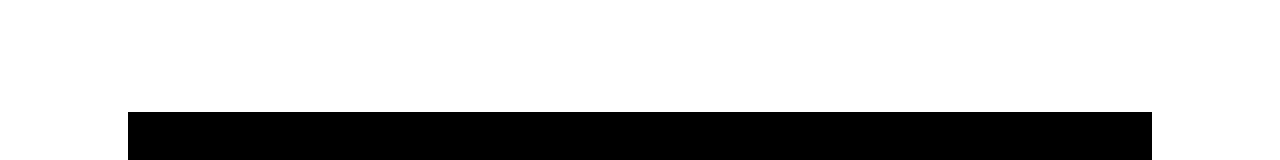
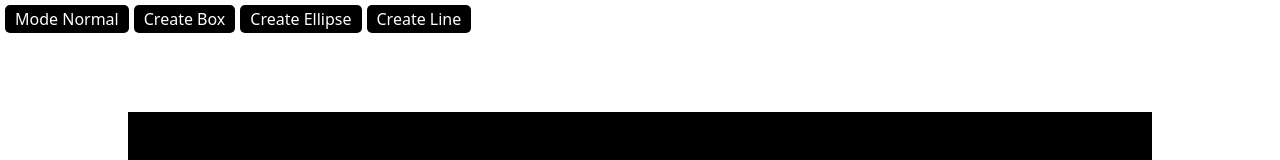
Before and after one commit to harbassan/svg-renderer, a React (Vite) app: page / in a window 1280 px wide. Shown: the top 160 px of the page. Built offline with nearby package versions, Linux system fonts and the light colour scheme.

Commit message:
feat: add element creation

```diff
--- a/package.json
+++ b/package.json
@@ -14,7 +14,8 @@
     "lodash": "^4.17.21",
     "react": "^19.1.0",
     "react-dom": "^19.1.0",
-    "tailwindcss": "^4.1.8"
+    "tailwindcss": "^4.1.8",
+    "uuid": "^11.1.0"
   },
   "devDependencies": {
     "@eslint/js": "^9.25.0",
--- a/src/App.css
+++ b/src/App.css
@@ -0,0 +1,14 @@
+.actions button {
+    background-color: black;
+    color: white;
+    border-radius: 5px;
+    padding: 2px 10px;
+}
+
+.actions {
+    display: flex;
+    gap: 5px;
+    padding: 5px;
+    position: absolute;
+    top: 0;
+}
--- a/src/App.tsx
+++ b/src/App.tsx
@@ -1,11 +1,31 @@
+import { useState } from 'react'
 import './App.css'
 import Canvas from './Canvas'
+import AppContext from './AppContext';
 
 function App() {
 
+  const [mode, setMode] = useState("normal");
+  const [createType, setCreateType] = useState("box");
+
+  const switchNormal = () => setMode("normal");
+
+  const switchCreate = (type: string) => {
+    setMode("create");
+    setCreateType(type);
+  }
+
   return (
     <>
-      <Canvas />
+      <div className="actions">
+        <button onClick={switchNormal}>Mode Normal</button>
+        <button onClick={() => switchCreate("box")}>Create Box</button>
+        <button onClick={() => switchCreate("ellipse")}>Create Ellipse</button>
+        <button onClick={() => switchCreate("line")}>Create Line</button>
+      </div >
+      <AppContext.Provider value={{ mode, setMode, createType }}>
+        <Canvas />
+      </AppContext.Provider >
     </>
   )
 }
--- /dev/null
+++ b/src/AppContext.tsx
@@ -0,0 +1,5 @@
+import { createContext } from "react";
+
+const AppContext = createContext<Record<string, any>>({});
+
+export default AppContext;
--- a/src/Canvas.tsx
+++ b/src/Canvas.tsx
@@ -1,4 +1,4 @@
-import { useRef, useState } from "react";
+import { useContext, useRef, useState } from "react";
 import CanvasContext from "./CanvasContext";
 import useScene from "./useScene";
 import Overlay, { type DragHandlerRef } from "./Overlay";
@@ -9,6 +9,8 @@ import Ellipse from "./Ellipse";
 import Box from "./Box";
 import Image from "./Image";
 import Line from "./Line";
+import CreateOverlay from "./CreateOverlay";
+import AppContext from "./AppContext";
 
 function resolve(component: Component) {
     switch (component.type) {
@@ -30,6 +32,8 @@ function resolve(component: Component) {
 function Canvas() {
     const [selected, setSelected] = useState<string>("");
     const scene = useScene();
+
+    const { mode } = useContext(AppContext);
 
     const dragHandlerRef = useRef<DragHandlerRef>(null);
     const canvasRef = useRef<SVGSVGElement | null>(null);
@@ -97,7 +101,10 @@ function Canvas() {
     return (
         <CanvasContext.Provider value={{ select, setSelected, selected, canvasRef, toSVGSpace, registerHandler, clearHandler }}>
             <div className="w-[80vw] h-[80vh] mx-[10vw] my-[10vh] relative" onMouseDownCapture={handleMouseDownCapture} onMouseMove={handleMouseMove} onMouseUp={handleMouseUp} onMouseDown={handleMouseDown}>
-                <Overlay scene={scene} ref={dragHandlerRef} />
+                {mode === "create" ?
+                    <CreateOverlay />
+                    : <Overlay scene={scene} ref={dragHandlerRef} />
+                }
                 <svg id="main" className="w-full h-full" viewBox="0 0 1920 1080" ref={canvasRef}>
                     <rect x="0" y="0" width="1920" height="1080" fill="black" />
                     {components}
--- /dev/null
+++ b/src/CreateOverlay.tsx
@@ -0,0 +1,68 @@
+import { useContext, useEffect, useRef, useState } from "react";
+import CanvasContext from "./CanvasContext";
+import Ellipse from "./Ellipse";
+import type { Bounds, Vec2 } from "./types";
+import Box from "./Box";
+import Speech from "./Speech";
+import Line from "./Line";
+import { createComponent } from "./sceneCache";
+import App from "./App";
+import AppContext from "./AppContext";
+
+function resolve(type: String, bounds: Bounds) {
+    switch (type) {
+        case ("ellipse"):
+            return <Ellipse id="sizing-box" type="ellipse" bounds={bounds} fill="none" stroke="green" strokeWidth={2} />;
+        case ("speech"):
+            return <Speech id="sizing-box" type="speech" bounds={bounds} fill="none" stroke="green" strokeWidth={2} />
+        case ("line"):
+            return <Line id="sizing-box" type="line" bounds={bounds} stroke="green" strokeWidth={2} />
+        default:
+            return <Box id="sizing-box" type="box" bounds={bounds} fill="none" stroke="green" strokeWidth={2} />;
+    };
+}
+
+const CreateOverlay = () => {
+    const { toSVGSpace, registerHandler, clearHandler, setSelected } = useContext(CanvasContext);
+    const { createType, setMode } = useContext(AppContext);
+
+    const [verts, setVerts] = useState<Bounds["verts"]>([]);
+
+    useEffect(() => {
+        registerHandler("mousedowncapture", startDrag);
+        return () => clearHandler("mousedowncapture");
+    }, [createType])
+
+    const offset = useRef<Vec2>({ x: 0, y: 0 });
+    const isTransforming = useRef<boolean>(false);
+
+    function updateDrag(event: React.MouseEvent) {
+        isTransforming.current = true;
+        const position = toSVGSpace(event.clientX, event.clientY);
+        setVerts([offset.current, position]);
+    }
+
+    function endDrag(event: React.MouseEvent) {
+        clearHandler("mousemove");
+        clearHandler("mouseup");
+        const position = toSVGSpace(event.clientX, event.clientY);
+        const id = createComponent(createType, { verts: [offset.current, position], rotation: 0 });
+        setSelected(id);
+        setMode("normal");
+        isTransforming.current = false;
+    }
+
+    function startDrag(event: MouseEvent) {
+        registerHandler("mousemove", updateDrag);
+        registerHandler("mouseup", endDrag);
+        offset.current = toSVGSpace(event.clientX, event.clientY);
+    }
+
+    return (
+        <svg id="overlay" className="w-full h-full absolute pointer-events-none" viewBox="0 0 1920 1080">
+            {isTransforming.current && resolve(createType, { verts, rotation: 0 })}
+        </svg >
+    );
+};
+
+export default CreateOverlay;
--- a/src/sceneCache.ts
+++ b/src/sceneCache.ts
@@ -1,3 +1,4 @@
+import { v4 } from "uuid";
 import type { Bounds } from "./types";
 
 let scene = {
@@ -209,3 +210,15 @@ export function modifyComponentBounds(id: string, bounds: Partial<Bounds>) {
 
     emitEvent("update_component", { scene });
 }
+
+export function createComponent(type: string, bounds: Bounds) {
+    const uuid = v4();
+
+    scene.components[uuid] = { id: uuid, type, bounds: bounds, fill: "#ffffff", stroke: "#ffffff", strokeWidth: 1 };
+
+    scene = { ...scene };
+
+    emitEvent("update_component", { scene });
+
+    return uuid;
+}
```
Also changed, not shown: 1 other file (tests, documents, lock files or other folders).
